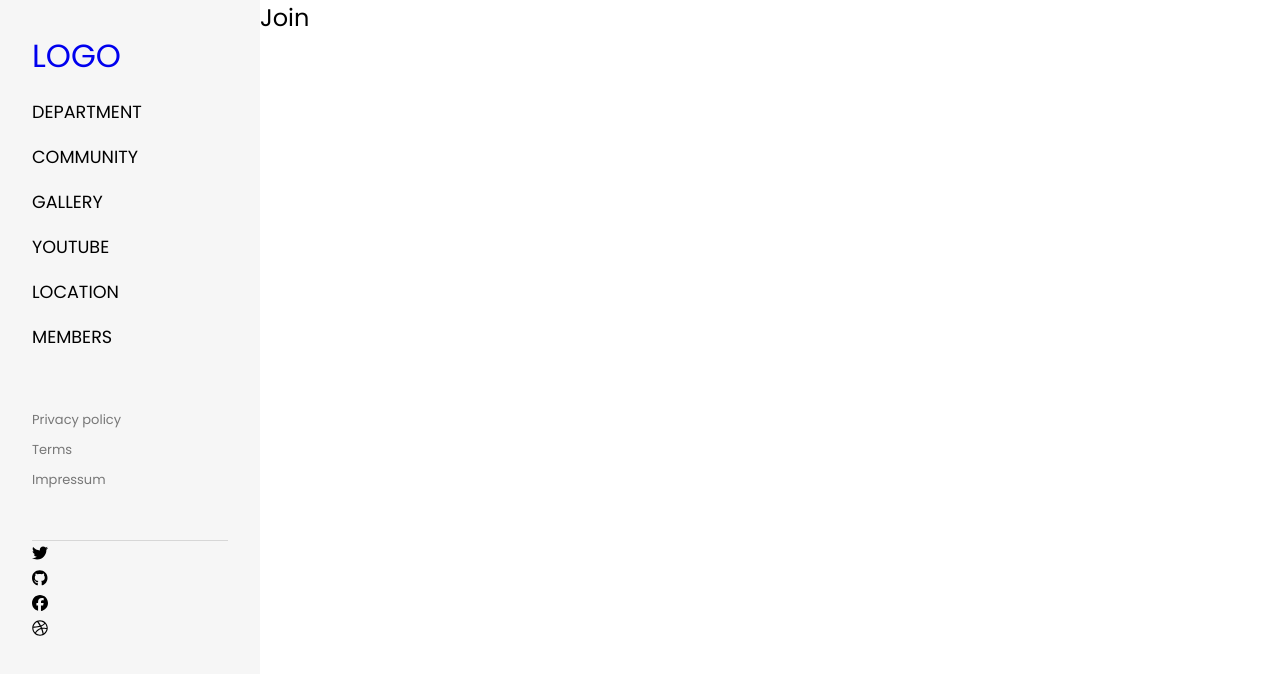
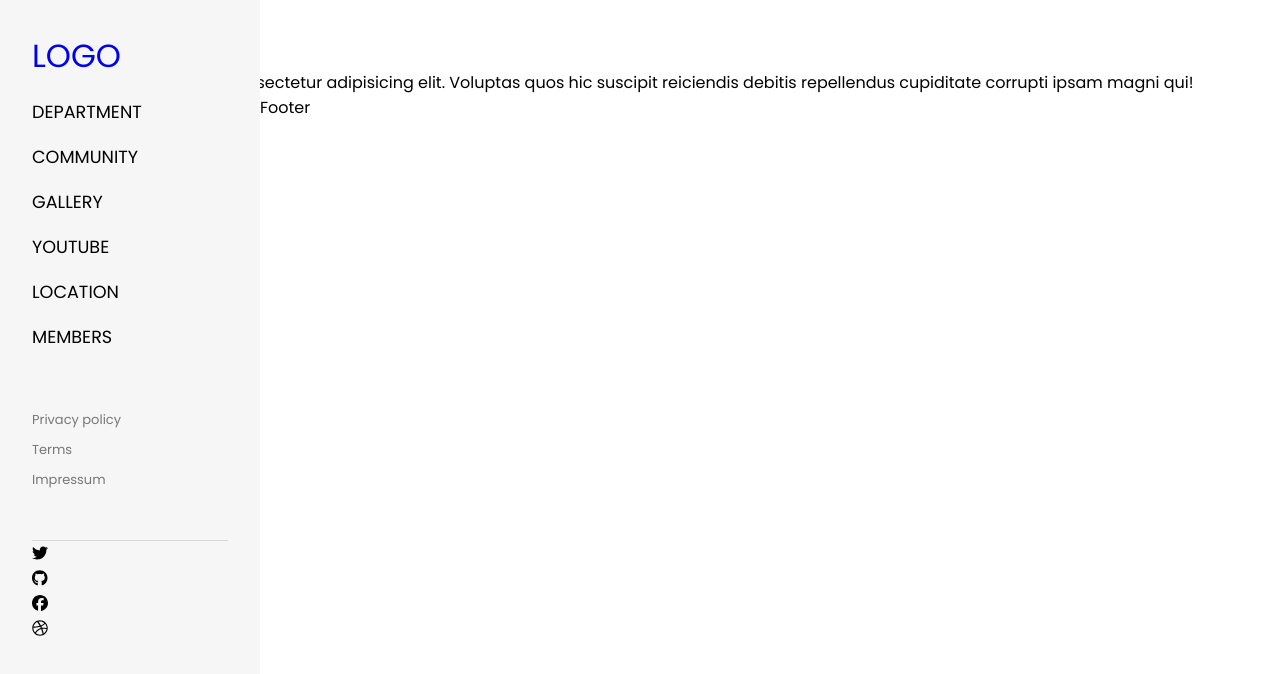
Before and after one commit to suhyeon21/homepage, a React (Create React App) app: page /#/members in a window 1280 px wide. Shown: the top 674 px of the page. Built offline with nearby package versions, Linux system fonts and the light colour scheme.

Commit message:
Feat: Layout 컴포넌트 만들고 각 sub 컴포넌트에 추가

```diff
--- a/src/components/common/Layout.js
+++ b/src/components/common/Layout.js
@@ -1,15 +1,32 @@
-function Layout({ name, children }) {
+import { useEffect, useRef } from 'react';
+import Footer from './Footer';
+
+function Layout({ name, children, sub }) {
 	let title = name;
+	const section = useRef(null);
 
 	if (title === 'location') {
 		title = 'contact us';
 	} else if (title === 'members') {
 		title = 'join';
 	}
+
+	useEffect(() => {
+		section.current.classList.add('on');
+	}, []);
+
 	return (
-		<section className={`content ${name}`}>
-			<h1 className='title'>{title}</h1>
-			{children}
+		<section className={`container ${name}`} ref={section}>
+			<div className='title-box'>
+				<h1>{title}</h1>
+				<h2>{sub.title}</h2>
+				<p>{sub.p}</p>
+			</div>
+
+			<div className='content'>
+				{children}
+				<Footer />
+			</div>
 		</section>
 	);
 }
--- a/src/components/sub/Community.js
+++ b/src/components/sub/Community.js
@@ -1,7 +1,12 @@
 import Layout from '../common/Layout';
 
 function Community() {
-	return <Layout name='community'></Layout>;
+	const subtitle = {
+		title: 'FIFA Community',
+		p: 'Explore, discuss, and co-create the products and practices that will take you and your team to the next level with Atlassian Community.',
+	};
+
+	return <Layout name='community' sub={subtitle}></Layout>;
 }
 
 export default Community;
--- a/src/components/sub/Department.js
+++ b/src/components/sub/Department.js
@@ -1,7 +1,12 @@
 import Layout from '../common/Layout';
 
 function Department() {
-	return <Layout name='department'></Layout>;
+	const subtitle = {
+		title: 'About FIFA',
+		p: 'Lorem ipsum, dolor sit amet consectetur adipisicing elit. Veritatis, iste.',
+	};
+
+	return <Layout name='department' sub={subtitle}></Layout>;
 }
 
 export default Department;
--- a/src/components/sub/Gallery.js
+++ b/src/components/sub/Gallery.js
@@ -1,7 +1,11 @@
 import Layout from '../common/Layout';
 
 function Gallery() {
-	return <Layout name='gallery'></Layout>;
+	const subtitle = {
+		title: 'Work Life',
+		p: 'Lorem ipsum dolor sit amet.',
+	};
+	return <Layout name='gallery' sub={subtitle}></Layout>;
 }
 
 export default Gallery;
--- a/src/components/sub/Location.js
+++ b/src/components/sub/Location.js
@@ -1,7 +1,11 @@
 import Layout from '../common/Layout';
 
 function Location() {
-	return <Layout name='location'></Layout>;
+	const subtitle = {
+		title: 'Contact support',
+		p: 'Lorem ipsum dolor sit, amet consectetur adipisicing elit. Quisquam voluptates pariatur quam cumque aspernatur ad consectetur nostrum voluptate reiciendis repellat.',
+	};
+	return <Layout name='location' sub={subtitle}></Layout>;
 }
 
 export default Location;
--- a/src/components/sub/Members.js
+++ b/src/components/sub/Members.js
@@ -1,7 +1,11 @@
 import Layout from '../common/Layout';
 
 function Members() {
-	return <Layout name='members'></Layout>;
+	const subtitle = {
+		title: 'fifa members',
+		p: 'Lorem ipsum dolor sit, amet consectetur adipisicing elit. Voluptas quos hic suscipit reiciendis debitis repellendus cupiditate corrupti ipsam magni qui!',
+	};
+	return <Layout name='members' sub={subtitle}></Layout>;
 }
 
 export default Members;
--- a/src/components/sub/Youtube.js
+++ b/src/components/sub/Youtube.js
@@ -1,7 +1,11 @@
 import Layout from '../common/Layout';
 
 function Youtube() {
-	return <Layout name='youtube'></Layout>;
+	const subtitle = {
+		title: 'fifa youtube',
+		p: 'Lorem ipsum dolor sit, amet consectetur adipisicing elit. Voluptas quos hic suscipit reiciendis debitis repellendus cupiditate corrupti ipsam magni qui!',
+	};
+	return <Layout name='youtube' sub={subtitle}></Layout>;
 }
 
 export default Youtube;
```
